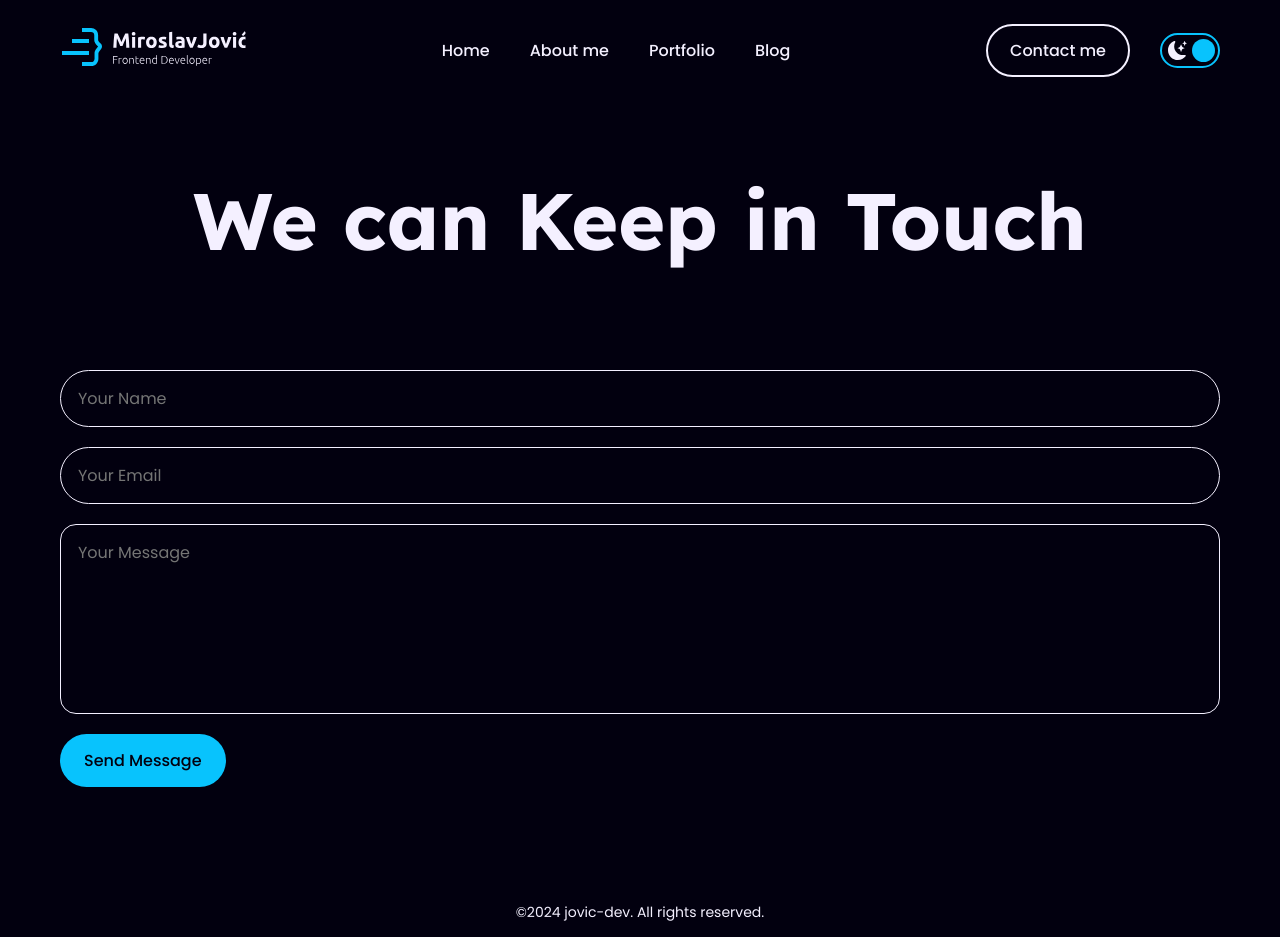
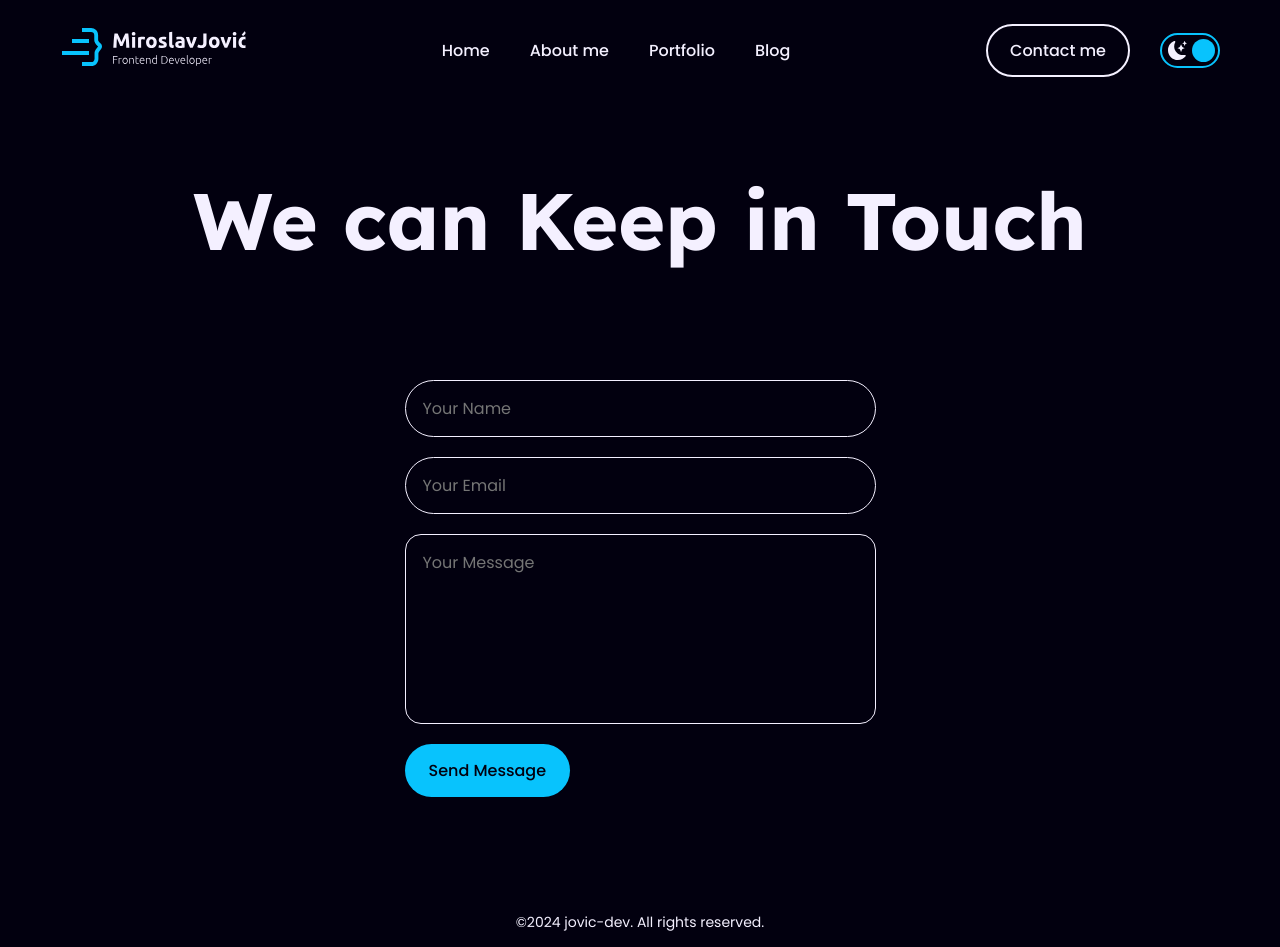
Before and after one commit to MirosBL45/jovic-dev, a Next.js app: page /contact in a window 1280 px wide. Built offline with nearby package versions, Linux system fonts and the light colour scheme; no server answers.

Commit message:
fix contact

```diff
--- a/src/app/contact/page.module.css
+++ b/src/app/contact/page.module.css
@@ -1,3 +1,8 @@
+.container {
+  display: grid;
+  place-items: center;
+}
+
 .container h1 {
   text-align: center;
   margin-bottom: 100px;
--- a/src/app/contact/page.module.scss
+++ b/src/app/contact/page.module.scss
@@ -1,3 +1,8 @@
+.container {
+    display: grid;
+    place-items: center;
+}
+
 .container h1 {
     text-align: center;
     margin-bottom: 100px;
```
